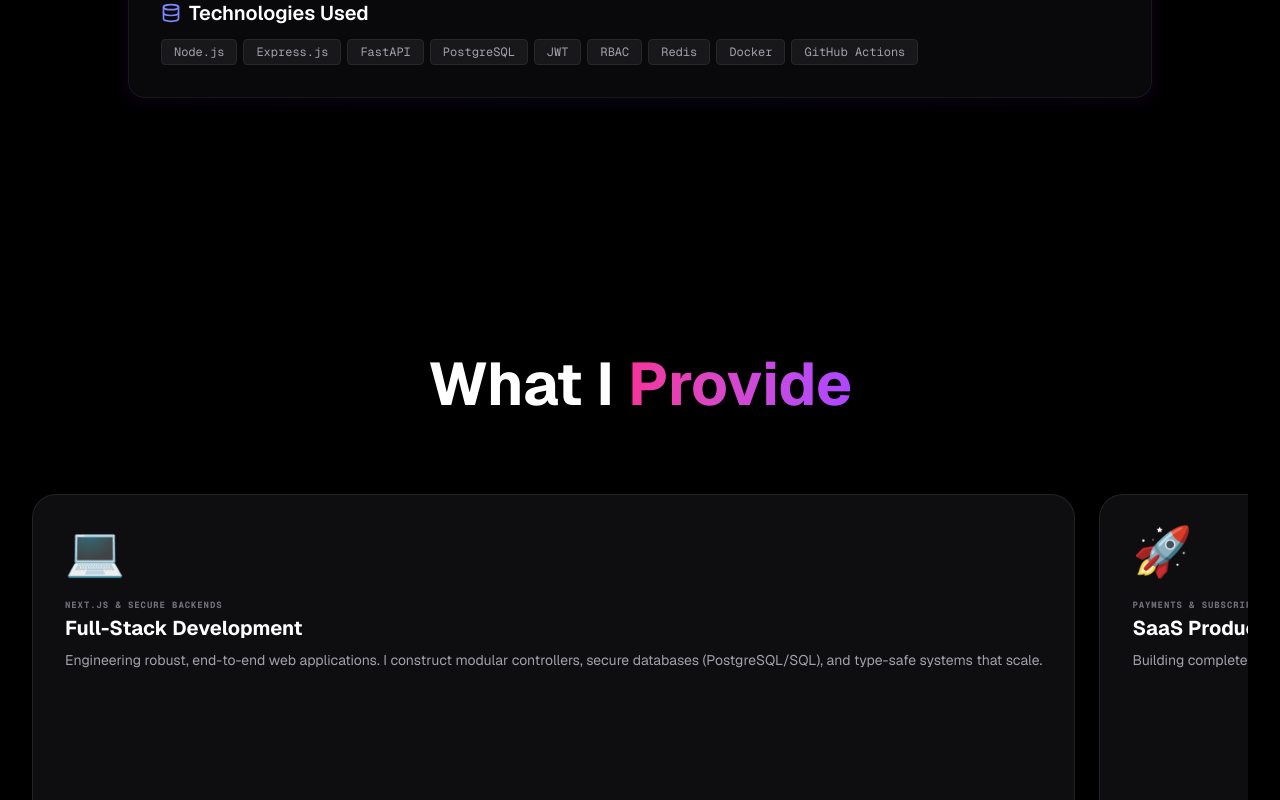
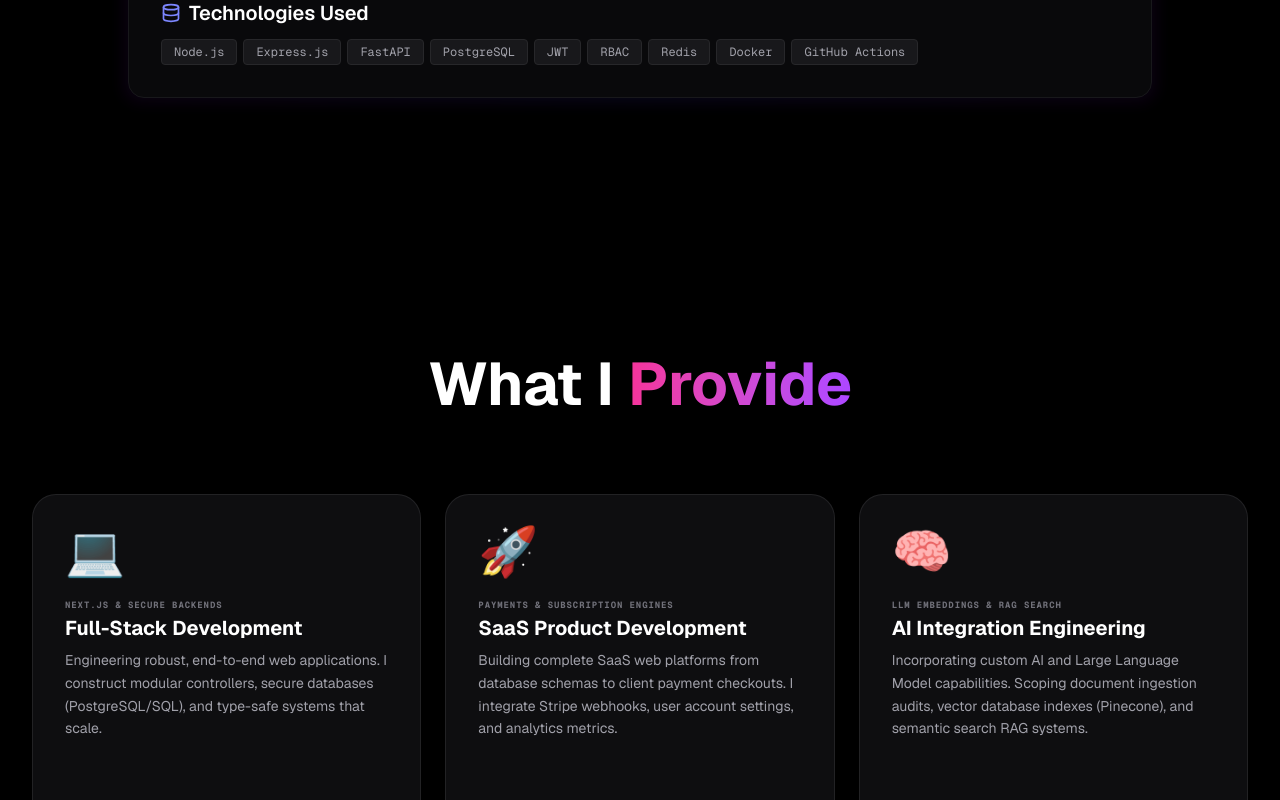
Before and after one commit to AtulJamdar/Main-Portfolio, a Next.js app: page / in a window 1280 px wide. Shown: the part 7435-8235 px from the top of the page. Built offline with nearby package versions, Linux system fonts and the light colour scheme.

Commit message:
What I provide section added

```diff
--- a/src/components/sections/Services.tsx
+++ b/src/components/sections/Services.tsx
@@ -61,16 +61,16 @@ export default function Services() {
           </span>
         </motion.div>
 
-        {/* Horizontal Slider Layout */}
-        <div className="overflow-x-auto pb-8 snap-x snap-mandatory flex gap-4 sm:gap-6 [-ms-overflow-style:none] [scrollbar-width:none] [&::-webkit-scrollbar]:hidden">
+        {/* Responsive Grid/Slider Layout */}
+        <div className="flex overflow-x-auto md:overflow-visible snap-x snap-mandatory pb-8 gap-4 md:grid md:grid-cols-2 lg:grid-cols-3 md:gap-6 [-ms-overflow-style:none] [scrollbar-width:none] [&::-webkit-scrollbar]:hidden">
           {SERVICES.map((srv, idx) => (
             <motion.div
               key={idx}
-              initial={{ opacity: 0, x: 50 }}
-              whileInView={{ opacity: 1, x: 0 }}
+              initial={{ opacity: 0, y: 30 }}
+              whileInView={{ opacity: 1, y: 0 }}
               viewport={{ once: true }}
-              transition={{ duration: 0.5, delay: idx * 0.1 }}
-              className="snap-center min-w-[80vw] sm:min-w-[320px] md:min-w-[345px] h-[360px] sm:h-[400px] p-6 sm:p-8 bg-zinc-900/60 border border-zinc-800/80 rounded-2xl sm:rounded-3xl shadow-lg flex flex-col justify-between border-transparent hover:border-purple-500/20 hover:shadow-purple-500/5 transition-all duration-300 group flex-shrink-0"
+              transition={{ duration: 0.5, delay: idx * 0.08 }}
+              className="snap-center min-w-[80vw] md:min-w-0 h-[360px] sm:h-[380px] p-6 sm:p-8 bg-zinc-900/60 border border-zinc-800/80 rounded-2xl sm:rounded-3xl shadow-lg flex flex-col justify-between hover:border-purple-500/20 hover:shadow-purple-500/5 transition-all duration-300 group flex-shrink-0 md:flex-shrink"
             >
               <div>
                 {/* Emoji Icon */}
@@ -96,7 +96,7 @@ export default function Services() {
 
               {/* Bottom CTA Button */}
               <div className="mt-3 sm:mt-4">
-                <button className="text-purple-400 hover:text-purple-300 font-semibold text-xs sm:text-sm transition-colors flex items-center gap-1.5 group/btn">
+                <button className="text-purple-400 hover:text-purple-300 font-semibold text-xs sm:text-sm transition-colors flex items-center gap-1.5 group/btn cursor-pointer">
                   Learn more
                   <span className="group-hover/btn:translate-x-1.5 transition-transform duration-200">→</span>
                 </button>
```
